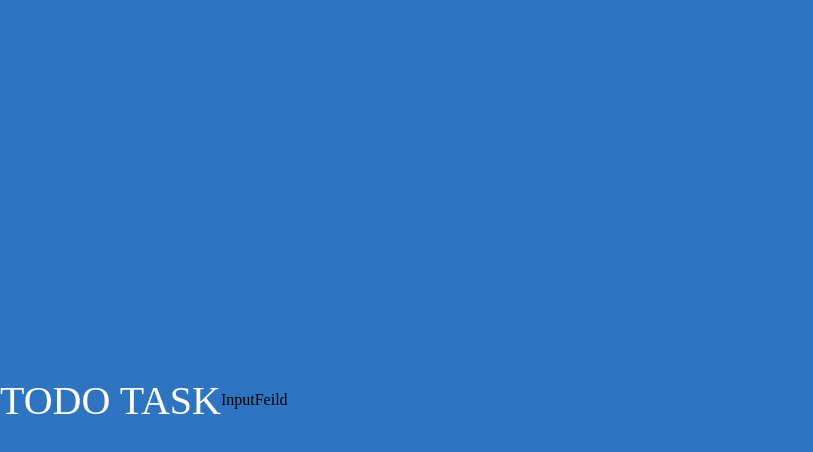
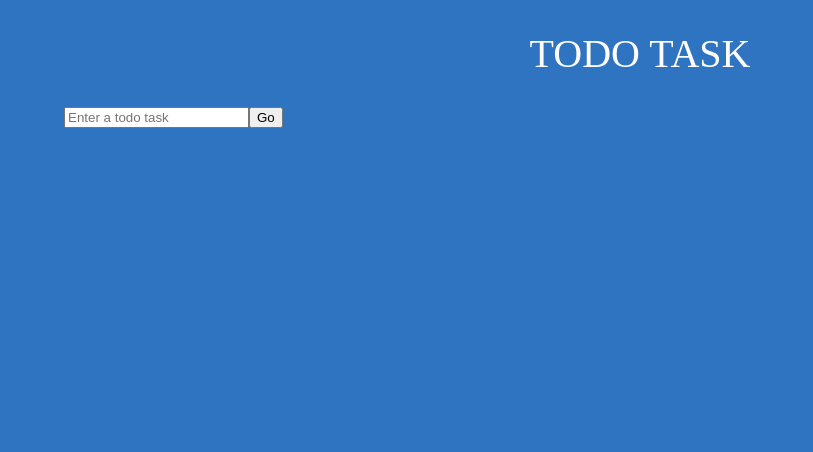
Before and after one commit to Gdansklol/ts-react-todo-01, a React (Create React App) app: page / in a window 1280 px wide. Shown: the top 452 px of the page, without its empty margins (0-813 px from the left). Built offline with nearby package versions, Linux system fonts and the light colour scheme; a web font is replaced by a local one.

Commit message:
midified  flex-direction: column;

```diff
--- a/src/App.css
+++ b/src/App.css
@@ -4,7 +4,7 @@
   width:100vw;
   height: 100vh;
   display: flex;
-  flex-direction: colum;
+  flex-direction: column;
   align-items: center;
   background-color: #2f74c0;
   font-family: "Neucha", cursive;
--- a/src/components/InputFeild.tsx
+++ b/src/components/InputFeild.tsx
@@ -1,9 +1,13 @@
-import React from 'react'
+import React from 'react';
+import "./styles.css"
 
 const InputFeild = () => {
   return (
-    <div>InputFeild</div>
+    <form className="input">
+        <input type="input" placeholder='Enter a todo task' className='input__box'/>
+        <button className='input__submit' type='submit'>Go</button>
+    </form>
   )
 }
 
-export default InputFeild
+export default InputFeild;
--- /dev/null
+++ b/src/components/styles.css
@@ -0,0 +1,7 @@
+.input {
+    display: flex;
+    width: 90%;
+    position: relative;
+    align-items: center;
+
+}
```
Also changed, not shown: 1 other file (tests, documents, lock files or other folders).
